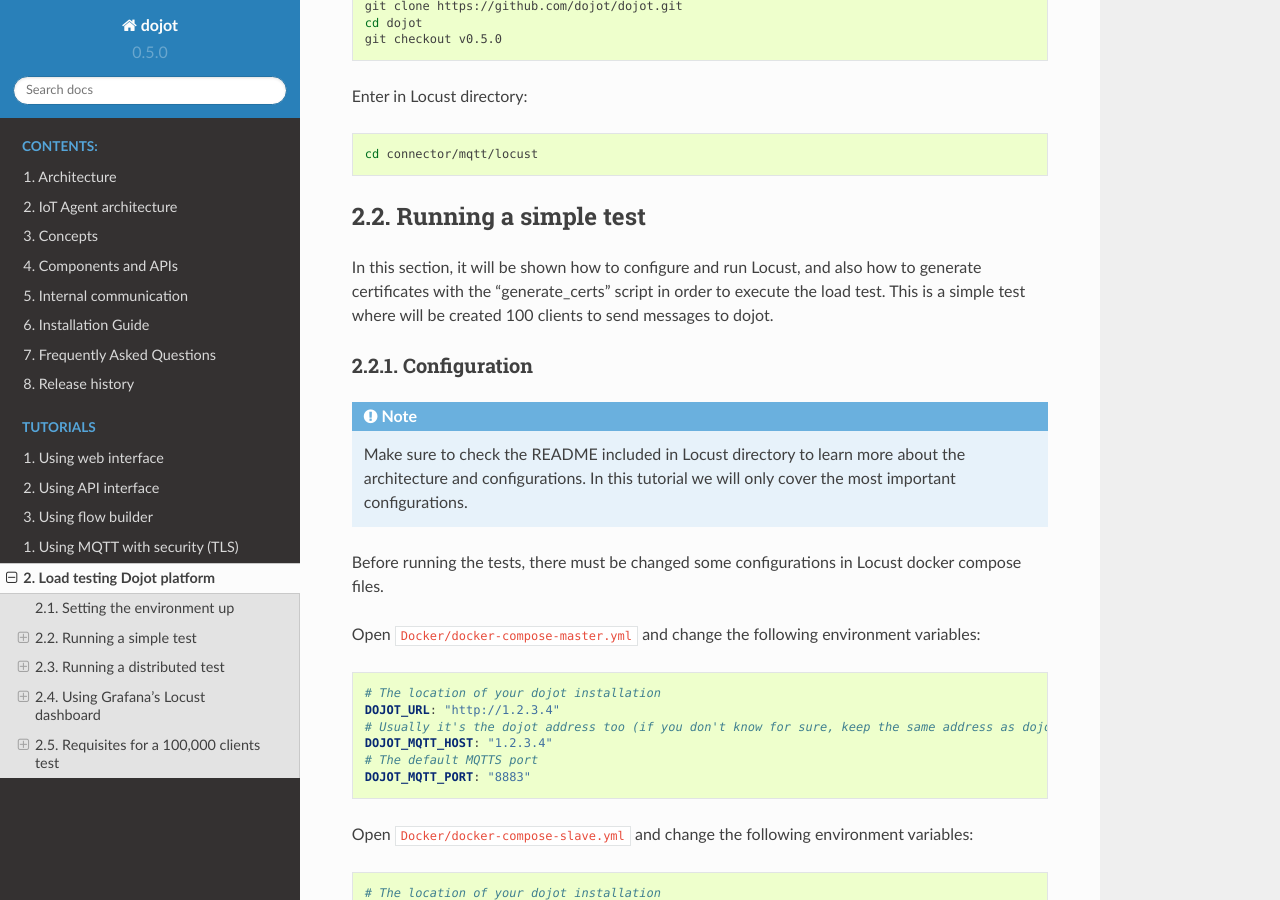
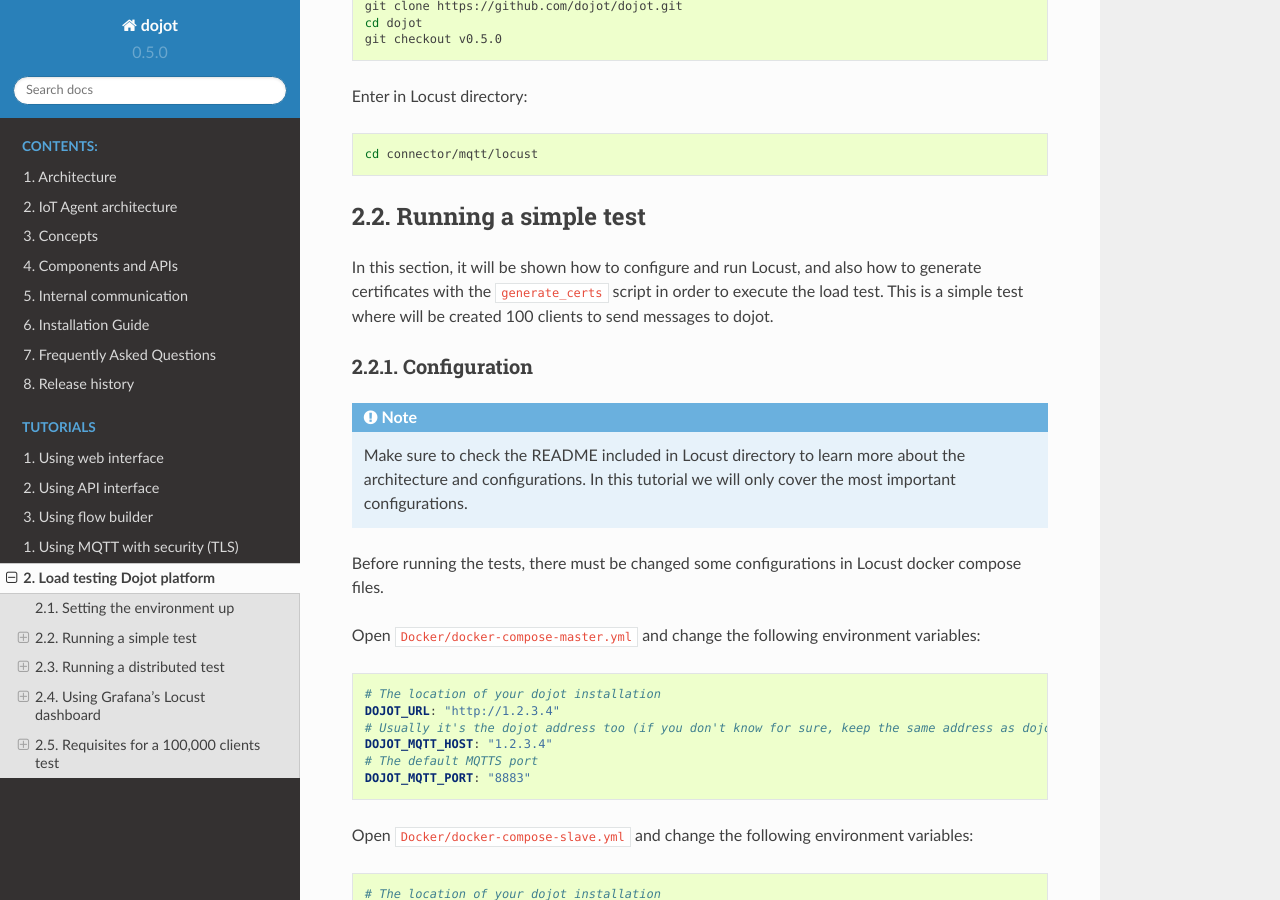
Before and after one commit to dojot/docs, a Sphinx documentation site: the page built from source/load-testing-dojot-platform.rst, in a window 1280 px wide and 900 px high, scrolled down 944 px. Built offline with Sphinx 7.4.7 and the Read the Docs theme 2.0.0, drawn with Linux system fonts in a browser that asks for light colours.

```diff
--- a/source/load-testing-dojot-platform.rst
+++ b/source/load-testing-dojot-platform.rst
@@ -36,7 +36,7 @@ Running a simple test
 ---------------------
 
 In this section, it will be shown how to configure and run Locust, and also how to generate
-certificates with the "generate_certs" script in order to execute the load test. This is a simple
+certificates with the ``generate_certs`` script in order to execute the load test. This is a simple
 test where will be created 100 clients to send messages to dojot.
 
 Configuration
```
